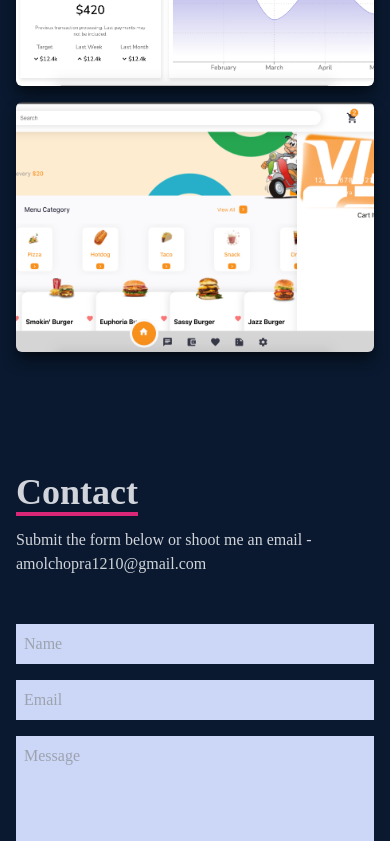
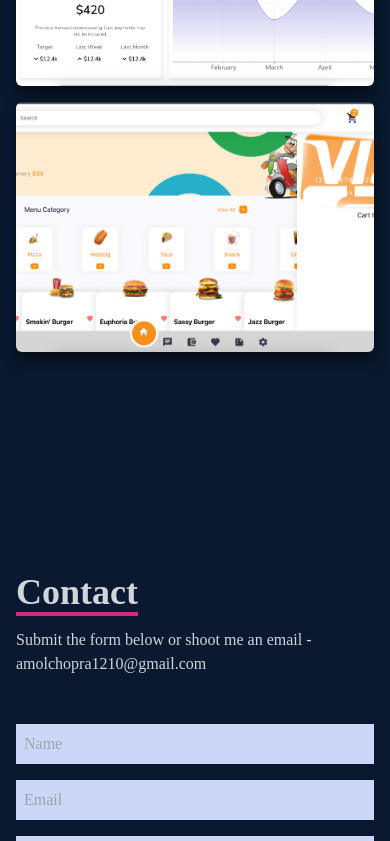
Before and after one commit to amolchopra1210/personal-portfolio, a React (Create React App) app: page / in a window 390 px wide. Shown: the part 3388-4229 px from the top of the page. Built offline with nearby package versions, Linux system fonts and the light colour scheme.

Commit message:
added work project react-dashboard

```diff
--- a/src/components/Contact.jsx
+++ b/src/components/Contact.jsx
@@ -4,7 +4,7 @@ const Contact = () => {
   return (
     <div
       name="contact"
-      className="w-full h-screen bg-[#0a192f] flex justify-center items-center p-4 pt-[100px] pb-[100px]"
+      className="w-full h-screen bg-[#0a192f] flex justify-center items-center p-4"
     >
       <form
         method="POST"
--- a/src/components/Work.jsx
+++ b/src/components/Work.jsx
@@ -6,7 +6,7 @@ import Work4 from "../assets/work4.png";
 
 const Work = () => {
   return (
-    <div name="work" className="w-full md:h-screen text-gray-300 bg-[#0a192f]">
+    <div name="work" className="w-full md:h-screen text-gray-300 bg-[#0a192f] pb-[100px]">
       <div className="max-w-[1000px] mx-auto p-4 flex flex-col justify-center w-full h-full">
         <div className="pb-8">
           <p className="text-4xl font-bold inline border-b-4 text-gray-300 border-pink-600">
```
